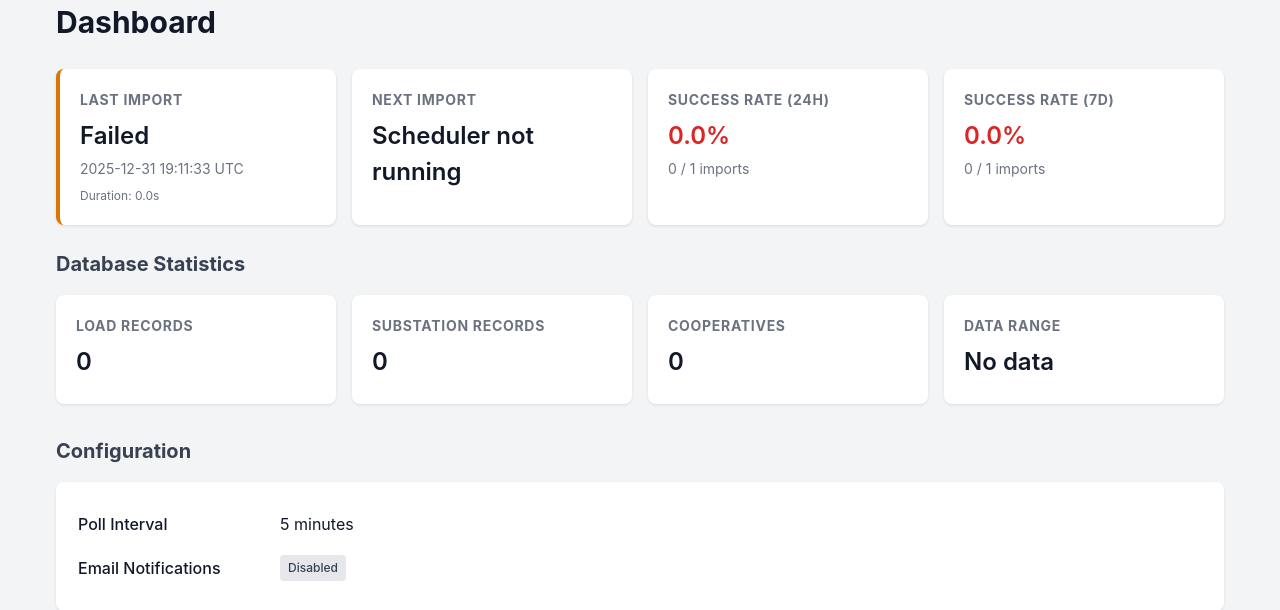
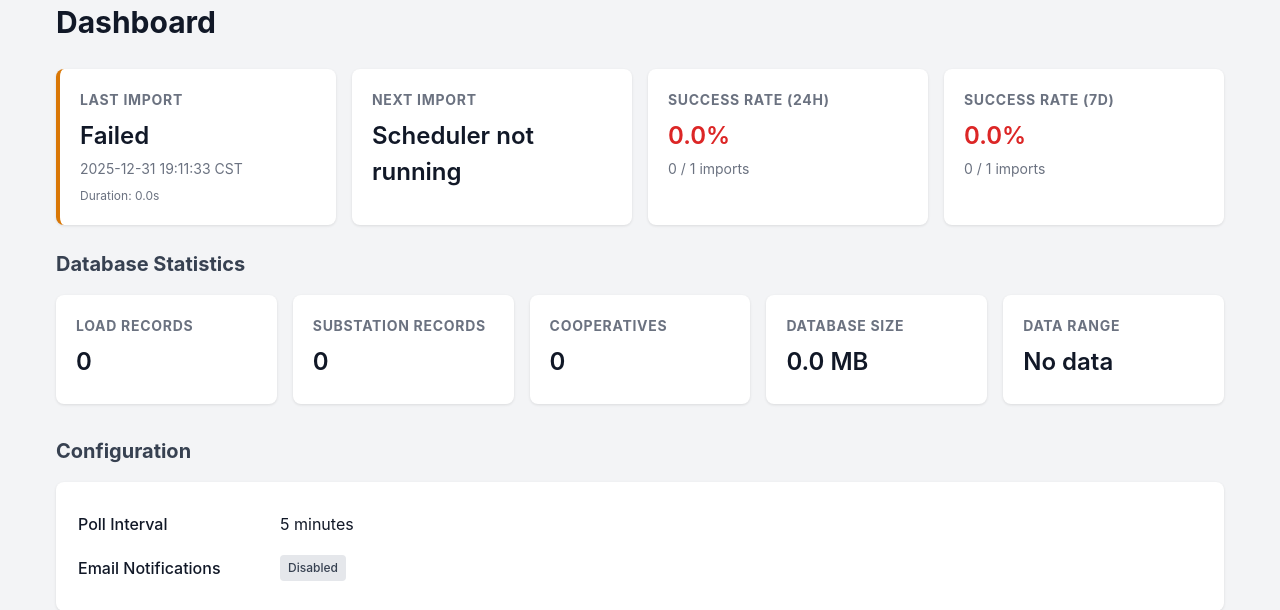
Before and after one commit to de1905/kamo-load-logger, a FastAPI app: page / in a window 1280 px wide. Shown: the part 62-672 px from the top of the page. Run offline with FastAPI, Linux system fonts and the light colour scheme.

Commit message:
Add database size to dashboard
- Calculate and display database file size in MB
- Added new card in Database Statistics section
- Fixed UTC labels to CST on dashboard

🤖 Generated with [Claude Code](https://claude.com/claude-code)

Co-Authored-By: Claude Opus 4.5 <noreply@anthropic.com>

```diff
--- a/app/main.py
+++ b/app/main.py
@@ -1,6 +1,7 @@
 """KAMO Load Logger - Main FastAPI application."""
 
 import logging
+import os
 from contextlib import asynccontextmanager
 from datetime import datetime
 
@@ -90,6 +91,10 @@ async def dashboard(request: Request, db: Session = Depends(get_db)):
     oldest = db.query(func.min(LoadData.timestamp)).scalar()
     newest = db.query(func.max(LoadData.timestamp)).scalar()
 
+    # Database file size
+    db_path = settings.database_url.replace("sqlite:///", "")
+    db_size_mb = os.path.getsize(db_path) / (1024 * 1024) if os.path.exists(db_path) else 0
+
     # Recent imports
     recent_imports = (
         db.query(ImportLog)
@@ -115,6 +120,7 @@ async def dashboard(request: Request, db: Session = Depends(get_db)):
             "coop_count": coop_count,
             "oldest_record": oldest,
             "newest_record": newest,
+            "db_size_mb": db_size_mb,
             "recent_imports": recent_imports,
             "next_run": next_run,
             "notifications_enabled": settings.notifications_enabled,
--- a/app/templates/dashboard.html
+++ b/app/templates/dashboard.html
@@ -12,7 +12,7 @@
         {% if last_import %}
         <div class="stat-value">{{ last_import.status | title }}</div>
         <div class="stat-label">
-            {{ last_import.started_at.strftime('%Y-%m-%d %H:%M:%S') }} UTC
+            {{ last_import.started_at.strftime('%Y-%m-%d %H:%M:%S') }} CST
         </div>
         {% if last_import.duration_seconds %}
         <div class="stat-meta">Duration: {{ "%.1f"|format(last_import.duration_seconds) }}s</div>
@@ -26,7 +26,7 @@
         <h3>Next Import</h3>
         {% if next_run %}
         <div class="stat-value">{{ next_run.strftime('%H:%M:%S') }}</div>
-        <div class="stat-label">{{ next_run.strftime('%Y-%m-%d') }} UTC</div>
+        <div class="stat-label">{{ next_run.strftime('%Y-%m-%d') }} CST</div>
         {% else %}
         <div class="stat-value">Scheduler not running</div>
         {% endif %}
@@ -64,6 +64,10 @@
         <div class="card">
             <h3>Cooperatives</h3>
             <div class="stat-value">{{ coop_count }}</div>
+        </div>
+        <div class="card">
+            <h3>Database Size</h3>
+            <div class="stat-value">{{ "%.1f"|format(db_size_mb) }} MB</div>
         </div>
         <div class="card">
             <h3>Data Range</h3>
```
